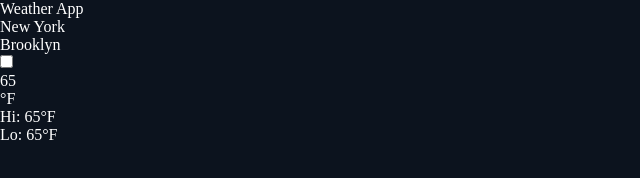
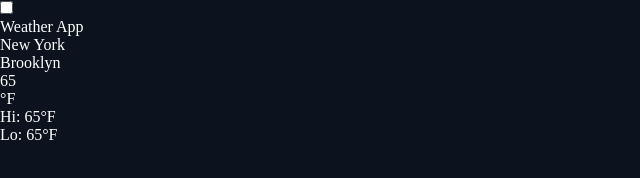
Before and after one commit to Davhho-dev/weather-app, a website built with webpack: page dist/index.html in a window 1280 px wide. Shown: the whole page, without its empty margins (0-640 px from the left). Built offline with nearby package versions, Linux system fonts and the light colour scheme.

Commit message:
Move slider to header and shift order of weather content

```diff
--- a/dist/index.html
+++ b/dist/index.html
@@ -14,28 +14,34 @@
     <link rel="stylesheet" href="https://fonts.googleapis.com/css2?family=Poppins:ital,wght@0,100;1,800&display=swap">
     <link rel="stylesheet" href="https://fonts.googleapis.com/css2?family=Poppins:ital,wght@0,100;1,800&display=swap">
 </head>
+
 <body>
     <div id="wrapper">
-        <header id="header">Weather App</header>
+        <header id="header">
+            <label class="switch">
+                <input type="checkbox">
+                <span class="slider"></span>
+            </label>
+            <p class="title">Weather App</p>
+        </header>
         <main id="main">
+            <div class="main-wrapper" id="main-left">
                 <div class="weather-con">
                     <div class="location-con">
                         <p class="location" id="state">New York</p>
                         <p class="location" id="city">Brooklyn</p>
                     </div>
-                <label class="switch">
-                    <input type="checkbox">
-                    <span class="slider"></span>
-                </label>
                     <div class="temperature-con">
                         <p class="temperature" id="temperature">65</p>
                         <p class="temperature" id="degrees">°F</p>
-                </div>
                         <div class="temp-info">
                             <p class="info" id="high">Hi: 65°F</p>
                             <p class="info" id="low">Lo: 65°F</p>
                         </div>
                     </div>
+                </div>
+            </div>
+            <div class="main-wrapper" id="main-right"></div>
         </main>
     </div>
 
```
Lines whose indentation alone changed are shown as unchanged.
